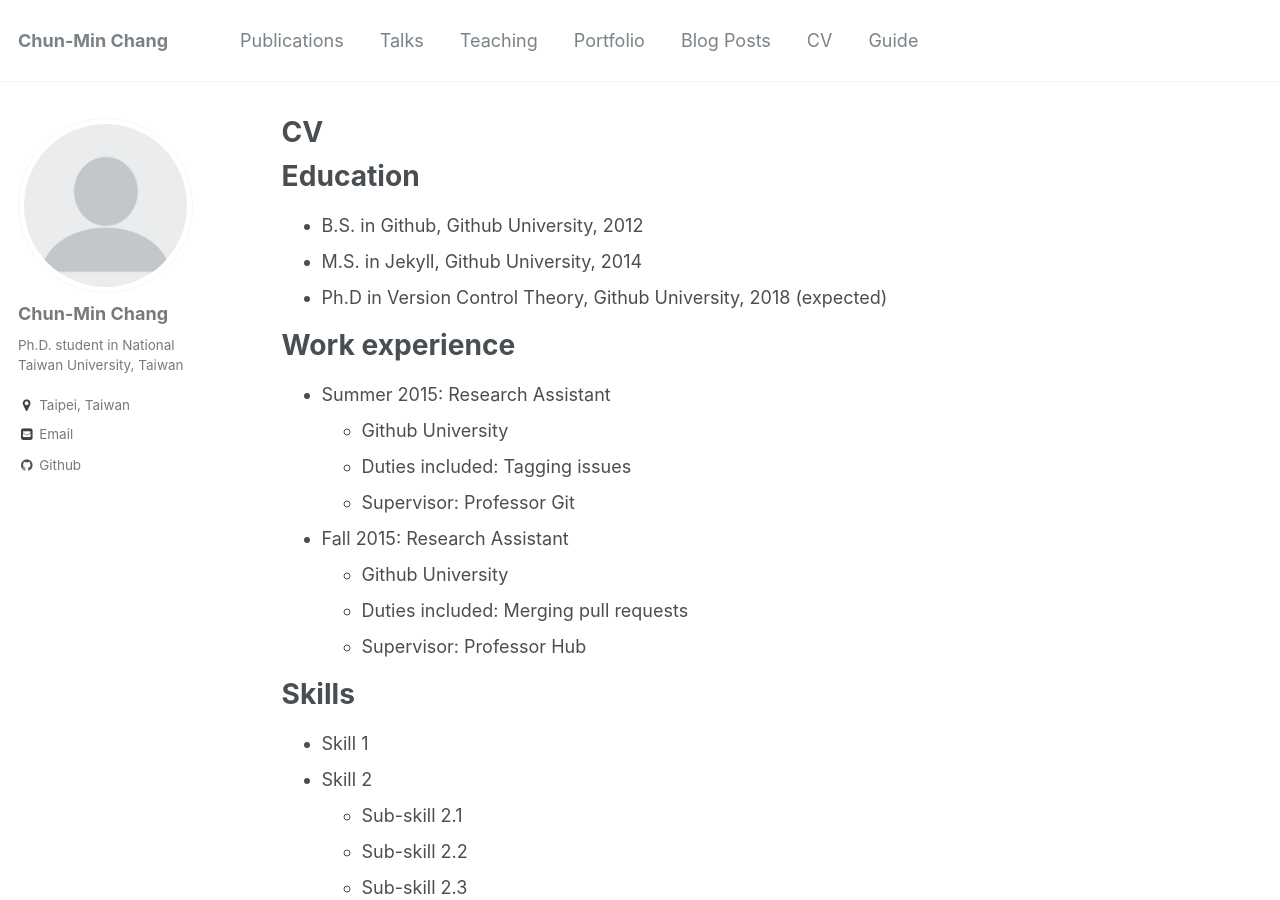
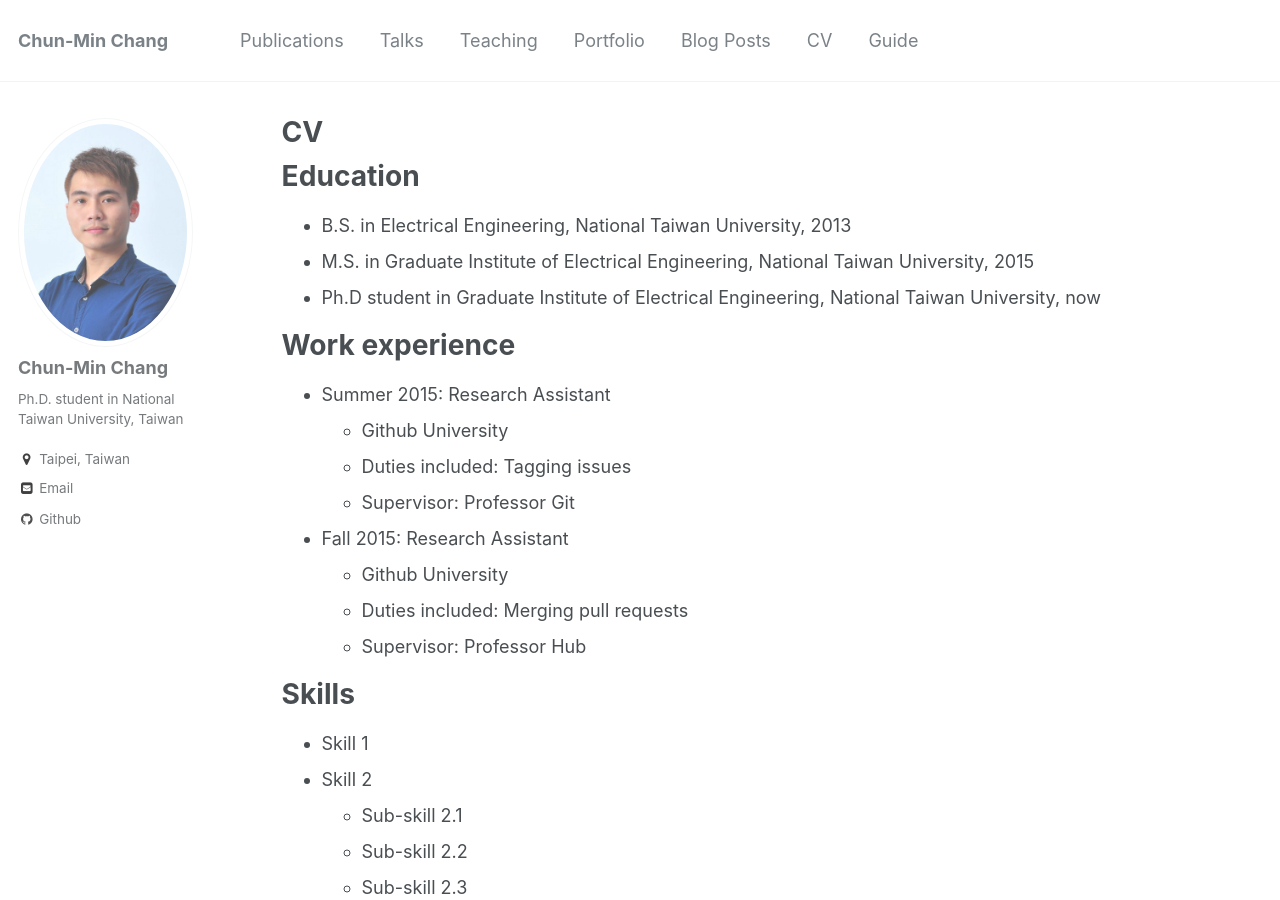
Before and after one commit to NothingHard/NothingHard.github.io, a Jekyll site: the page built from _pages/cv.md, in a window 1280 px wide and 900 px high. Built offline with Jekyll 4.4.1, drawn with Linux system fonts in a browser that asks for light colours.

Commit message:
update profile.png and CV

```diff
--- a/_pages/cv.md
+++ b/_pages/cv.md
@@ -11,9 +11,9 @@ redirect_from:
 
 Education
 ======
-* B.S. in Github, Github University, 2012
-* M.S. in Jekyll, Github University, 2014
-* Ph.D in Version Control Theory, Github University, 2018 (expected)
+* B.S. in Electrical Engineering, National Taiwan University, 2013
+* M.S. in Graduate Institute of Electrical Engineering, National Taiwan University, 2015
+* Ph.D student in Graduate Institute of Electrical Engineering, National Taiwan University, now
 
 Work experience
 ======
```
Also changed, not shown: images/profile.png.
